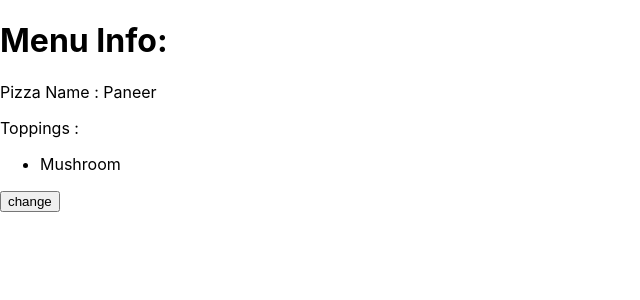
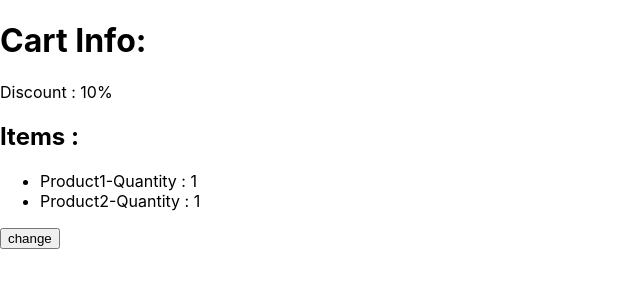
Before and after one commit to bhaumikk09/ReactJs_Learning, a React (Create React App) app in the folder myapp/: page / in a window 1280 px wide. Shown: the top 300 px of the page, without its empty margins (0-640 px from the left). Built offline with nearby package versions, Linux system fonts and the light colour scheme.

Commit message:
Exercise 3: Changing objects quantity on click with increment

```diff
--- a/myapp/src/App.js
+++ b/myapp/src/App.js
@@ -3,24 +3,27 @@ import { useState } from "react";
 
 export default function App() {
 
-const [pizza,setPizza] = useState({
-  name : 'Paneer',
-  toppings : ['Mushroom']
+const [cart,setCart] = useState({
+  discount : .1,
+  items:[
+    {id:1,title:'Product1',quantity:1},
+    {id:2,title:'Product2',quantity:1}]
 });
 
 const handleClick = () =>
 {
-  setPizza({...pizza,toppings:[...pizza.toppings,'Cheese']})
+  setCart({...cart,items:cart.items.map(item => item.id ===1 ? {...item,quantity:item.quantity + 1 }: item)})
 }
 
 
   return (
         <div>
-          <h1>Menu Info:</h1>
-          <p>Pizza Name : {pizza.name}</p>
-          <p>Toppings :</p>
+          <h1>Cart Info:</h1>
+          {/* <p>Cart Name : {pizza.name}</p> */}
+          <p>Discount : {cart.discount * 100}%</p>
+          <h2>Items :</h2>
           <ul>
-            {pizza.toppings.map((toppings,index) => (<li key={index}>{toppings}</li>))}
+            {cart.items.map(item => (<li key={item.id}>{item.title}-Quantity : {item.quantity}</li>))}
           </ul>
 
           <button onClick={handleClick}>change</button>
```
